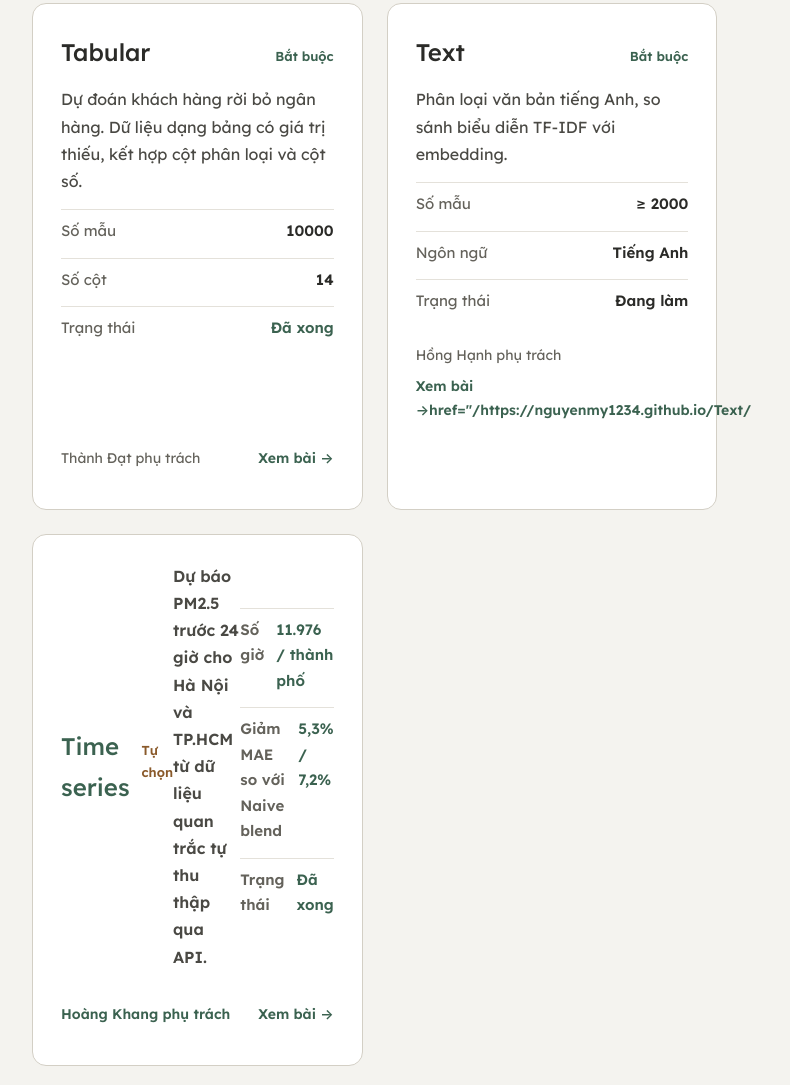
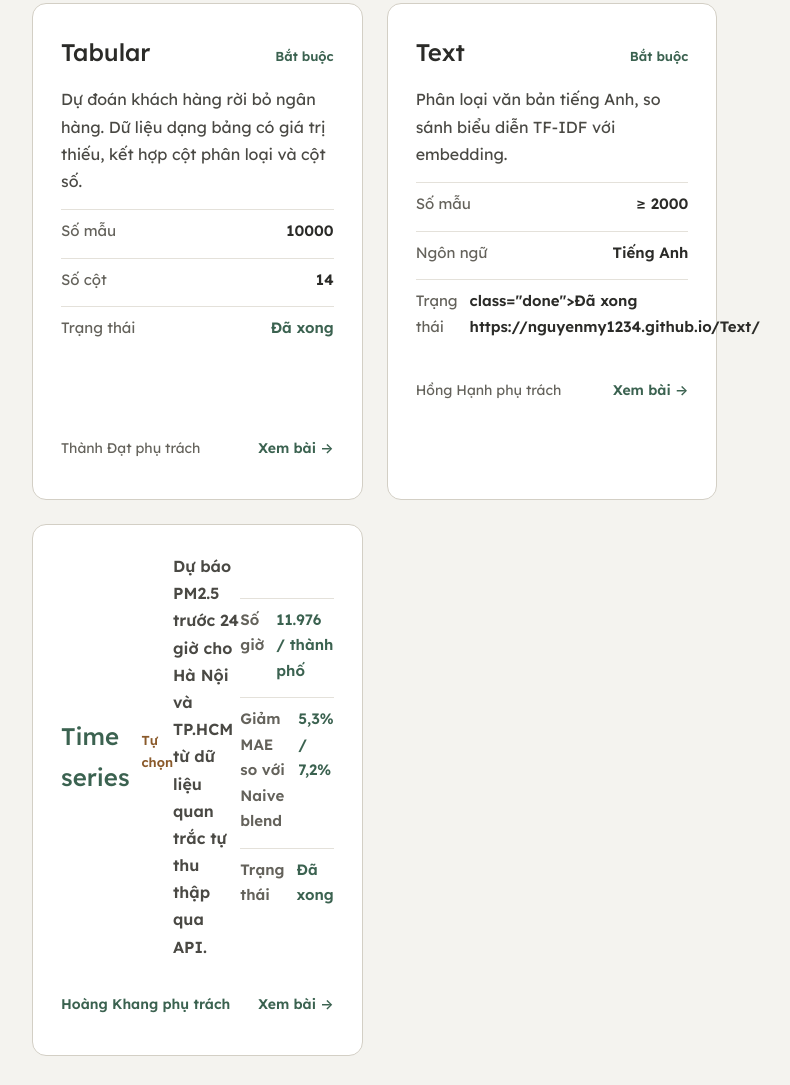
Before and after one commit to kuromine19/IndexError-DataViz, a plain HTML site: page index.html in a window 1280 px wide. Shown: the part 819-1904 px from the top of the page, without its empty margins (88-878 px from the left). Drawn offline with Linux system fonts and the light colour scheme.

Commit message:
Change status to 'Completed' with link
Updated status to reflect completion with a link.

```diff
--- a/index.html
+++ b/index.html
@@ -82,11 +82,11 @@
           <ul class="rows">
             <li><span>Số mẫu</span><span>≥ 2000</span></li>
             <li><span>Ngôn ngữ</span><span>Tiếng Anh</span></li>
-            <li><span>Trạng thái</span><span>Đang làm</span></li>
+            <li><span>Trạng thái</span><span>class="done">Đã xong https://nguyenmy1234.github.io/Text/</span></li>
           </ul>
           <div class="card-foot">
             <span>Hồng Hạnh phụ trách</span>
-            <a class="go" href="https://nguyenmy1234.github.io/Text/">Xem bài →href="/https://nguyenmy1234.github.io/Text/
+            <a class="go" href="https://nguyenmy1234.github.io/Text/">Xem bài →<href="/https://nguyenmy1234.github.io/Text/>
           </div>
         </article>
 
```
